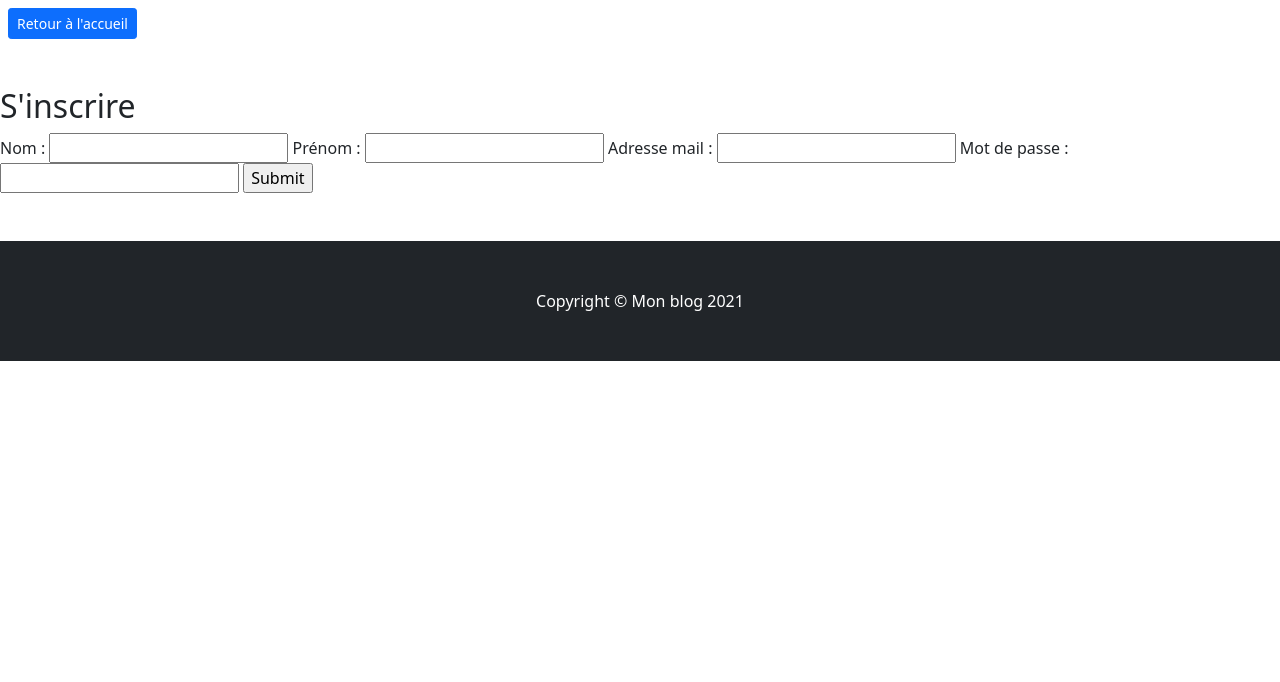
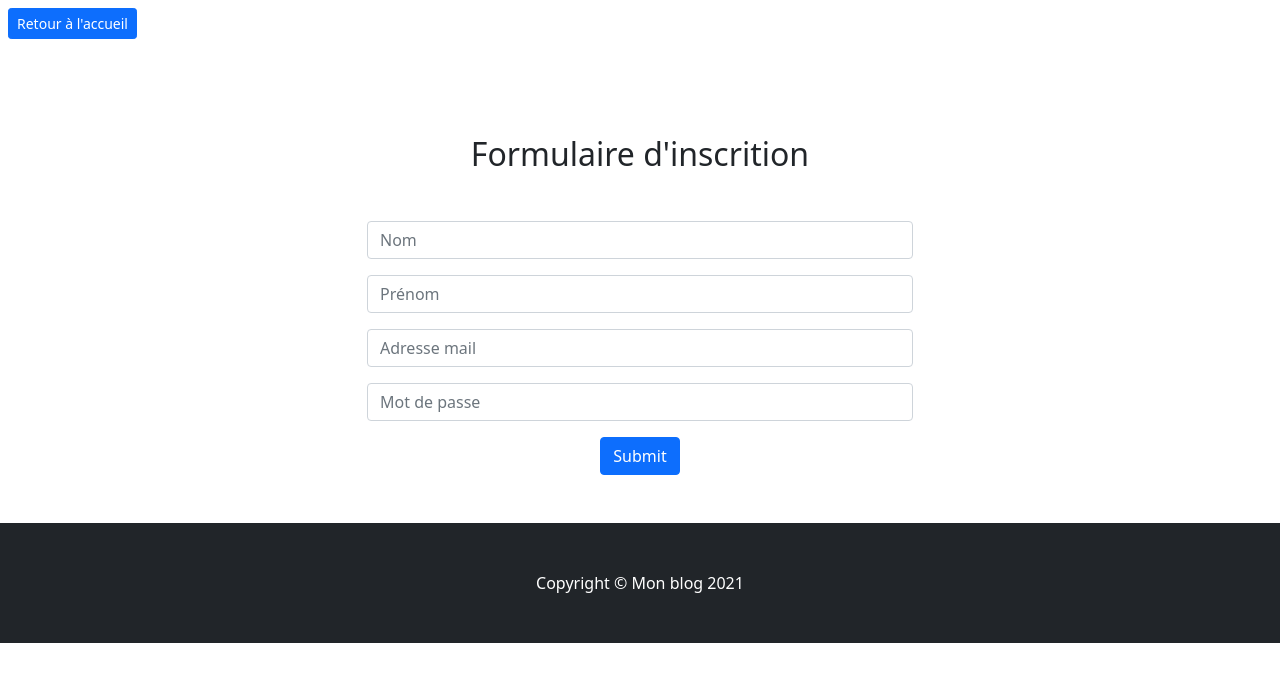
Before and after one commit to chris496/ChristopheDumas_BlogPhp, a PHP site: page /index.php?action=registration in a window 1280 px wide. Shown: the part 56-738 px from the top of the page. Run offline with PHP 8.4, Linux system fonts and the light colour scheme; some libraries are stand-ins or nearby versions.

Commit message:
📦 NEW: create page userRegistration

```diff
--- a/app/View/Templates/registration.html.twig
+++ b/app/View/Templates/registration.html.twig
@@ -5,24 +5,34 @@
     <a class="btn btn-primary btn-sm" href="index.php">Retour à l'accueil</a>
 </div>
 
-<div class="my-5">
-<h2>S'inscrire</h2>
+<div class="container">
+<div class="row d-flex justify-content-center align-items-center my-5">
+<div class="col-6">
+<h2 class="text-center my-5">Formulaire d'inscrition</h2>
 
-    <form action="index.php?action=userRegistration" method="post">
+<form action="index.php?action=userRegistration" method="post">
+                            <div class="input-group mb-3">
+                                <input type="text" class="form-control" id="lastname" name="lastname" placeholder="Nom" aria-label="Username" aria-describedby="basic-addon1">
+                            </div>
 
-    <label for="lastname">Nom :</label>
-    <input type="text" id="lastname" name="lastname">
+                            <div class="input-group mb-3">
+                                <input type="text" class="form-control" id="firstname" name="firstname" placeholder="Prénom" aria-label="Username" aria-describedby="basic-addon1">
+                            </div>
 
-    <label for="firstname">Prénom :</label>
-    <input type="text" id="firstname" name="firstname">
+                            <div class="input-group mb-3">
+                                <input type="text" class="form-control" type="email" id="email" name="email" placeholder="Adresse mail" aria-label="Username" aria-describedby="basic-addon1">
+                            </div>
 
-    <label for="email">Adresse mail :</label>
-    <input type="email" id="email" name="email">
+                            <div class="input-group mb-3">
+                                <input type="text" class="form-control" type="password" id="password" name="password" placeholder="Mot de passe" aria-label="Username" aria-describedby="basic-addon1">
+                            </div>
 
-    <label for="password">Mot de passe :</label>
-    <input type="password" id="password" name="password">
+                            <div class="text-center mt-3">
+                                <input class="btn btn-primary" type="submit"/>
+                            </div>
+                        </form>
 
-    <input type="submit"/>
-    </form>
+</div>
+</div>
 </div>
 {% endblock %}
```
